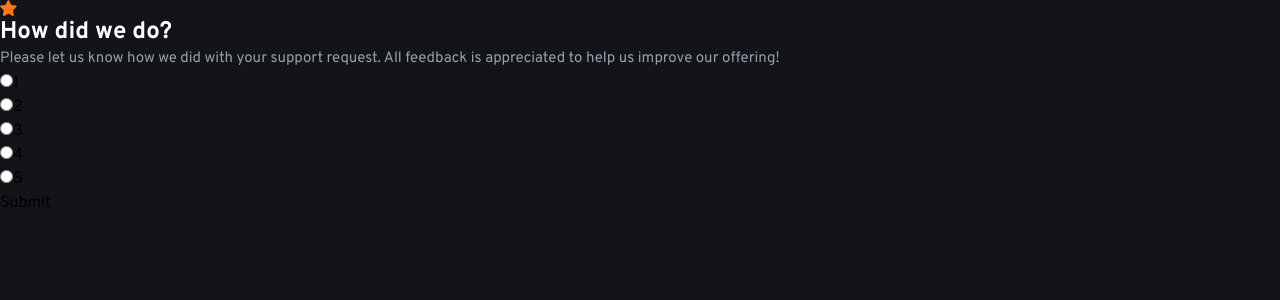
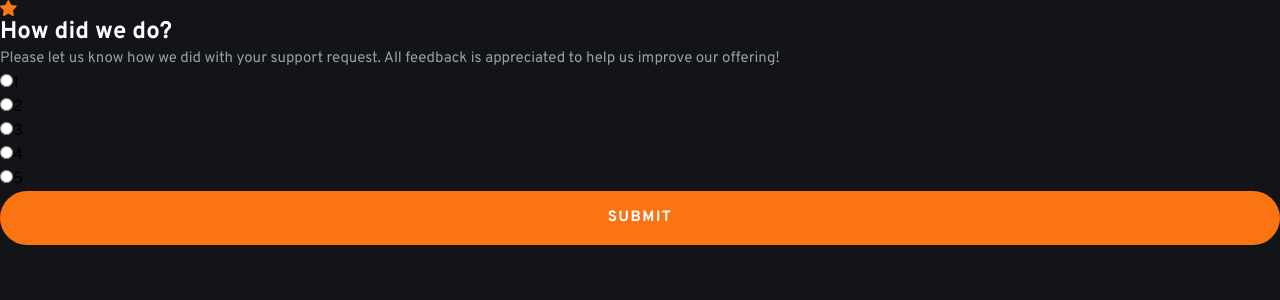
Before and after one commit to revuwem/interactive-rating-component, a React (Vite) app: page / in a window 1280 px wide. Shown: the top 300 px of the page. Built offline with nearby package versions, Linux system fonts and the light colour scheme.

Commit message:
feat(Button): add style

```diff
--- a/src/components/Button.tsx
+++ b/src/components/Button.tsx
@@ -3,7 +3,21 @@ interface IButtonProps extends React.ButtonHTMLAttributes<HTMLButtonElement> {
 }
 
 const Button: React.FC<IButtonProps> = ({ children, ...props }) => {
-  return <button {...props}>{children}</button>;
+  return (
+    <button
+      className={`
+          font-sans text-base font-bold uppercase tracking-widest
+          w-full p-4
+          text-white hover:text-primary
+          bg-primary hover:bg-white
+          rounded-full
+          transition
+        `}
+      {...props}
+    >
+      {children}
+    </button>
+  );
 };
 
 export default Button;
```
